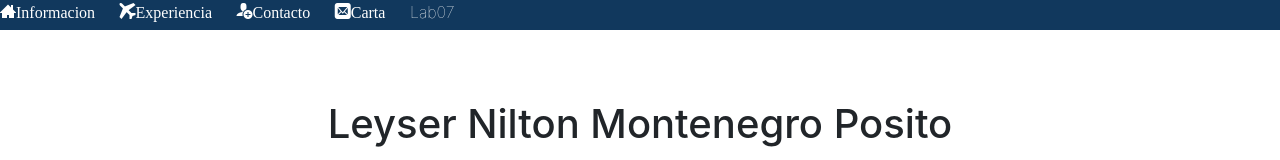
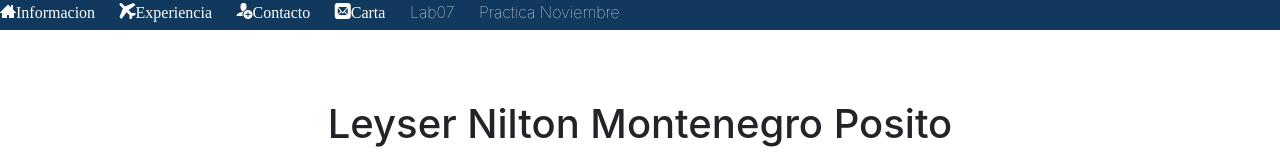
Before and after one commit to LeyserNilton/LeyserNilton.github.io, a plain HTML site: page about.html in a window 1280 px wide. Shown: the top 160 px of the page. Drawn offline with nearby package versions, Linux system fonts and the light colour scheme; files whose address does not match are found by name.

Commit message:
Primer Avance

```diff
--- a/about.html
+++ b/about.html
@@ -22,6 +22,7 @@
                 <li class="nav_li"><a href="contact.html " class="icon-user-plus">Contacto</a></li>
                 <li class="nav_li"><a href="carta05.html " class="icon-mail">Carta</a></li>
                 <li class="nav_li"> <a href="lab07.html">Lab07</a></li>
+                <li class="nav_li"><a href="montenegro.html">Practica Noviembre</a></li>
             </Ul>
         </nav>
     </header>
```
Also changed, not shown: contact.html (+1 -0 lines), index.html (+1 -0 lines), montenegro.html (added), practicanoviembre/images/inmobiliario.jpg (added), practicanoviembre/images/politica.jpg (added), practicanoviembre/images/talento y cultura.jpg (added), practicanoviembre/images/turismo.jpg (added), practicanoviembre/scripts/montenegro.js (added), practicanoviembre/styles/montenegro.css (added).
